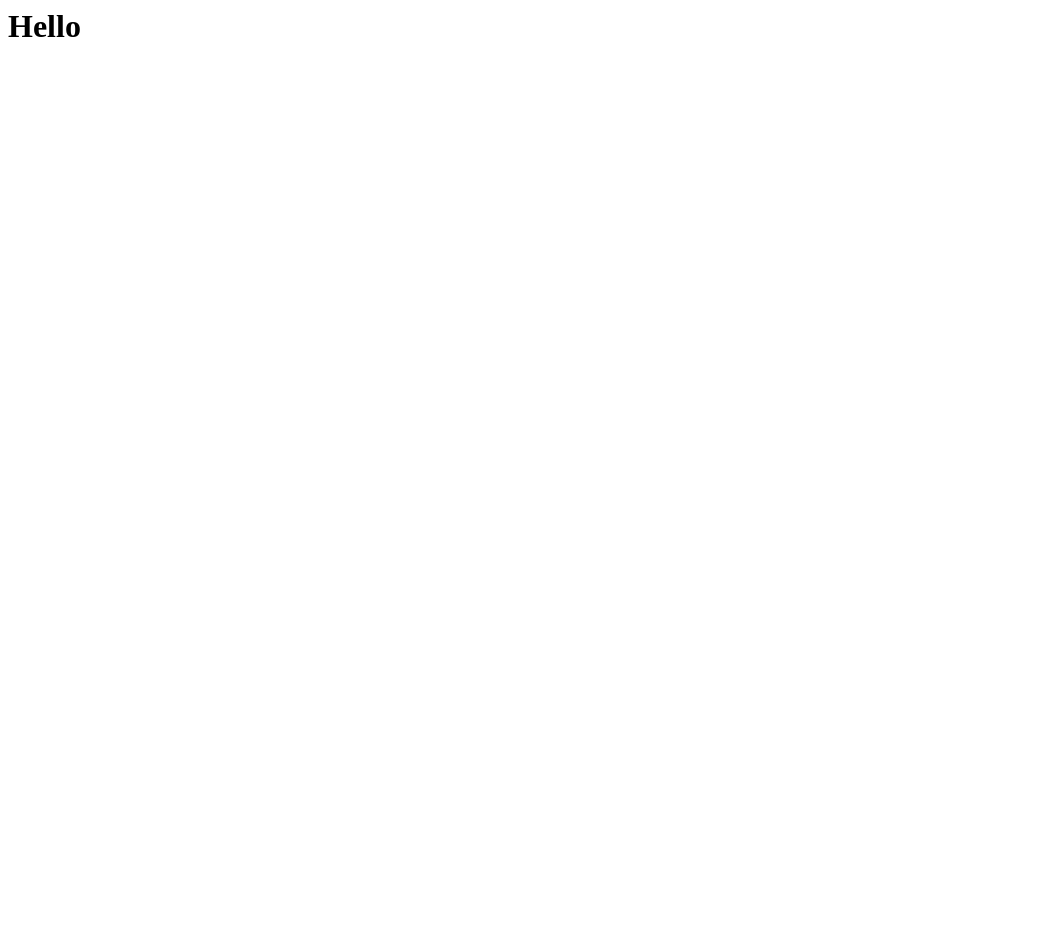
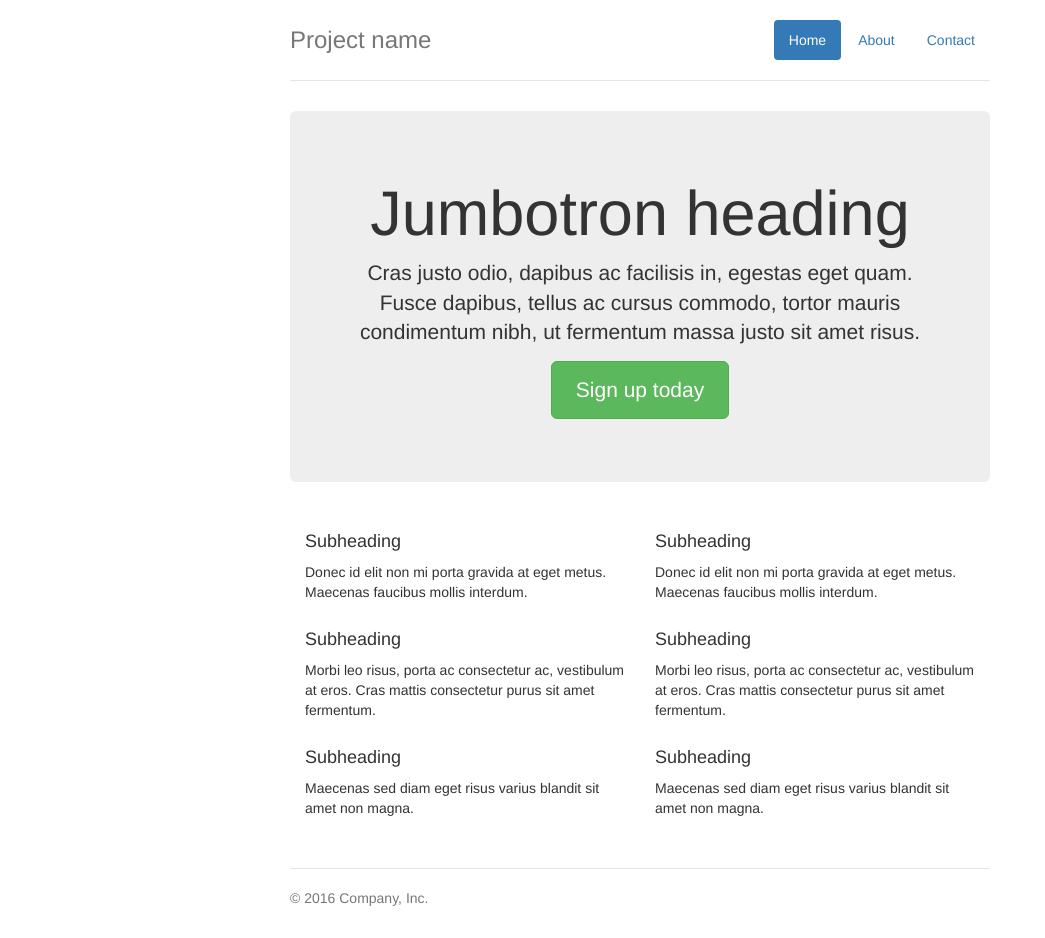
Before and after one commit to pkafei/Salon, a Django app: page / in a window 1280 px wide. Before the commit the part shown is almost empty. Shown: the whole page, without its empty margins (0-1045 px from the left). Before the commit the page ends 37 px from the top, so only its background shows below. Run offline with Django 3.2, Linux system fonts and the light colour scheme; some libraries are stand-ins or nearby versions.

Commit message:
Updated template and static file

```diff
--- /dev/null
+++ b/salon_app/salon_app/static/css/jumbotron-narrow.css
@@ -0,0 +1,79 @@
+/* Space out content a bit */
+body {
+  padding-top: 20px;
+  padding-bottom: 20px;
+}
+
+/* Everything but the jumbotron gets side spacing for mobile first views */
+.header,
+.marketing,
+.footer {
+  padding-right: 15px;
+  padding-left: 15px;
+}
+
+/* Custom page header */
+.header {
+  padding-bottom: 20px;
+  border-bottom: 1px solid #e5e5e5;
+}
+/* Make the masthead heading the same height as the navigation */
+.header h3 {
+  margin-top: 0;
+  margin-bottom: 0;
+  line-height: 40px;
+}
+
+/* Custom page footer */
+.footer {
+  padding-top: 19px;
+  color: #777;
+  border-top: 1px solid #e5e5e5;
+}
+
+/* Customize container */
+@media (min-width: 768px) {
+  .container {
+    max-width: 730px;
+  }
+}
+.container-narrow > hr {
+  margin: 30px 0;
+}
+
+/* Main marketing message and sign up button */
+.jumbotron {
+  text-align: center;
+  border-bottom: 1px solid #e5e5e5;
+}
+.jumbotron .btn {
+  padding: 14px 24px;
+  font-size: 21px;
+}
+
+/* Supporting marketing content */
+.marketing {
+  margin: 40px 0;
+}
+.marketing p + h4 {
+  margin-top: 28px;
+}
+
+/* Responsive: Portrait tablets and up */
+@media screen and (min-width: 768px) {
+  /* Remove the padding we set earlier */
+  .header,
+  .marketing,
+  .footer {
+    padding-right: 0;
+    padding-left: 0;
+  }
+  /* Space out the masthead */
+  .header {
+    margin-bottom: 30px;
+  }
+  /* Remove the bottom border on the jumbotron for visual effect */
+  .jumbotron {
+    border-bottom: 0;
+  }
+}
--- a/salon_app/salon_app/templates/index.html
+++ b/salon_app/salon_app/templates/index.html
@@ -1 +1,65 @@
-<h1>Hello</h1>
+<!DOCTYPE html>
+<html>
+  <head>
+    <meta charset="UTF-8">
+    <title>title</title>
+    <!-- Bootstrap core CSS -->
+    <link href="https://maxcdn.bootstrapcdn.com/bootstrap/3.3.6/css/bootstrap.min.css" rel="stylesheet">
+
+    <!-- Custom styles for this template -->
+    <link rel="stylesheet" type="text/css" href="{{ STATIC_URL }}css/jumbotron-narrow.css" />
+  </head>
+  <body>
+  	<div class="container">
+      <div class="header clearfix">
+        <nav>
+          <ul class="nav nav-pills pull-right">
+            <li role="presentation" class="active"><a href="#">Home</a></li>
+            <li role="presentation"><a href="#">About</a></li>
+            <li role="presentation"><a href="#">Contact</a></li>
+          </ul>
+        </nav>
+        <h3 class="text-muted">Project name</h3>
+      </div>
+
+      <div class="jumbotron">
+        <h1>Jumbotron heading</h1>
+        <p class="lead">Cras justo odio, dapibus ac facilisis in, egestas eget quam. Fusce dapibus, tellus ac cursus commodo, tortor mauris condimentum nibh, ut fermentum massa justo sit amet risus.</p>
+        <p><a class="btn btn-lg btn-success" href="#" role="button">Sign up today</a></p>
+      </div>
+
+      <div class="row marketing">
+        <div class="col-lg-6">
+          <h4>Subheading</h4>
+          <p>Donec id elit non mi porta gravida at eget metus. Maecenas faucibus mollis interdum.</p>
+
+          <h4>Subheading</h4>
+          <p>Morbi leo risus, porta ac consectetur ac, vestibulum at eros. Cras mattis consectetur purus sit amet fermentum.</p>
+
+          <h4>Subheading</h4>
+          <p>Maecenas sed diam eget risus varius blandit sit amet non magna.</p>
+        </div>
+
+        <div class="col-lg-6">
+          <h4>Subheading</h4>
+          <p>Donec id elit non mi porta gravida at eget metus. Maecenas faucibus mollis interdum.</p>
+
+          <h4>Subheading</h4>
+          <p>Morbi leo risus, porta ac consectetur ac, vestibulum at eros. Cras mattis consectetur purus sit amet fermentum.</p>
+
+          <h4>Subheading</h4>
+          <p>Maecenas sed diam eget risus varius blandit sit amet non magna.</p>
+        </div>
+      </div>
+
+      <footer class="footer">
+        <p>&copy; 2016 Company, Inc.</p>
+      </footer>
+
+    </div> <!-- /container -->
+
+  </body>
+  <footer>
+  <script src="https://maxcdn.bootstrapcdn.com/bootstrap/3.3.6/js/bootstrap.min.js"></script>
+  </footer>
+</html>
```
